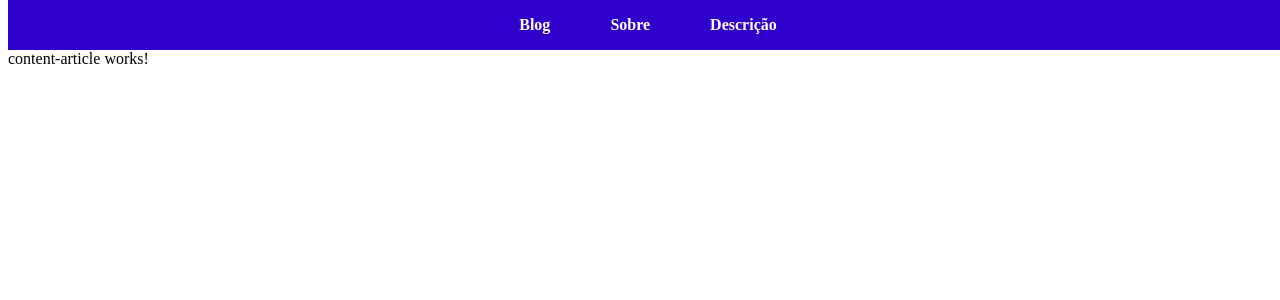
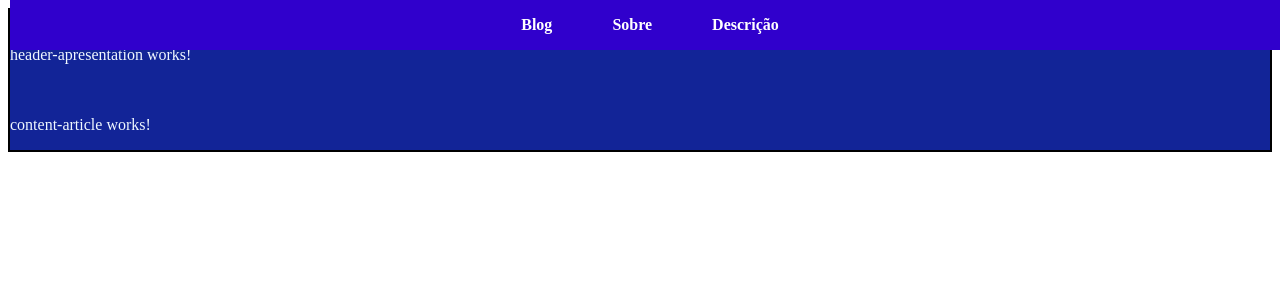
Before and after one commit to valentephd/atividade01_ArquiteturaFrontend, an Angular app: page / in a window 1280 px wide. Shown: the top 300 px of the page. Built offline with nearby package versions, Linux system fonts and the light colour scheme.

Commit message:
Global styles in root component

```diff
--- a/src/app/app.component.css
+++ b/src/app/app.component.css
@@ -0,0 +1,13 @@
+.content {
+    display: flex;
+    background-color: #122497;
+    color: aliceblue;
+    flex-flow: column;
+    flex-direction: column;
+    flex-wrap: nowrap;
+    align-content: center;
+    justify-content: center;
+    align-items: stretch;
+    gap: 20px;
+    border: black 2px solid;
+}
```
